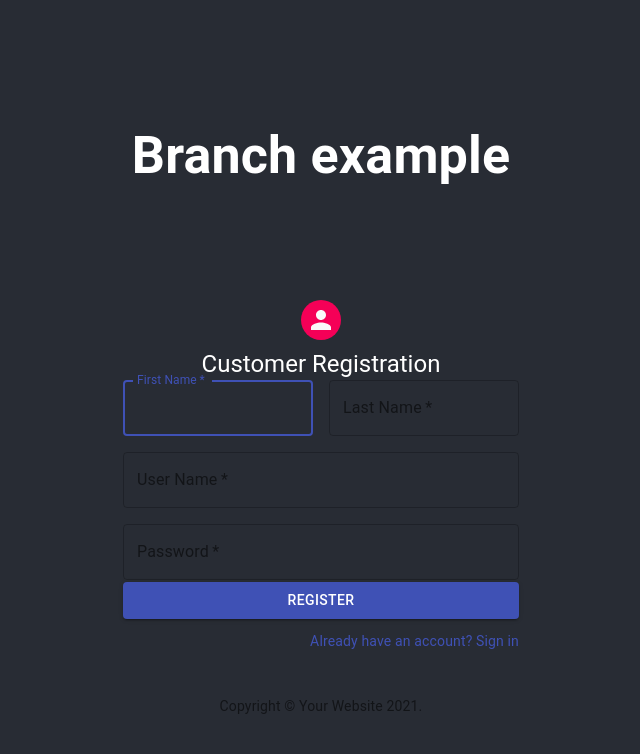
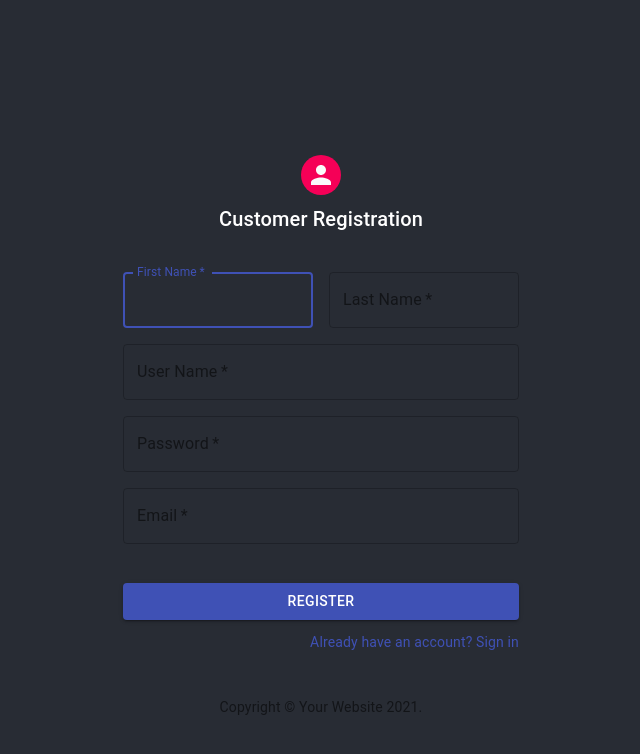
Before and after one commit to Revature-Canada-Project-2-Team-4/Project-2-frontend, a React (Create React App) app in the folder trade-stars/: page / in a window 1280 px wide. Shown: the top 754 px of the page, without its empty margins (319-959 px from the left). Built offline with nearby package versions, Linux system fonts and the light colour scheme.

Commit message:
completed customer register

```diff
--- a/trade-stars/src/App.tsx
+++ b/trade-stars/src/App.tsx
@@ -1,15 +1,14 @@
 import React from 'react';
 import './App.css';
-import { Register } from './CustomerComponent/CustomerRegister';
+import { Register } from './customerComponent/CustomerRegister';
+
 
 function App() {
   return (
     <div className="App">
       <header className="App-header">
-        <h1>Branch example</h1>
 
-       <Register></Register>
-
+        <Register></Register>
       </header>
     </div>
   );
--- /dev/null
+++ b/trade-stars/src/CustomerComponent/CustomerDashboard.tsx
@@ -0,0 +1 @@
+import React from 'react'
--- a/trade-stars/src/CustomerComponent/CustomerRegister.tsx
+++ b/trade-stars/src/CustomerComponent/CustomerRegister.tsx
@@ -56,6 +56,7 @@ export const  Register: React.FunctionComponent = (props) => {
   const [lastName, changeLastName] = useState("");
   const [username, changeUsername] = useState("");
   const [password, changePassword] = useState("");
+  const [email, changeEmail] = useState("");
 
   const handleFirstNameChange = (e: React.ChangeEvent<HTMLInputElement>) => {
     changeFirstName(e.target.value);
@@ -71,7 +72,10 @@ export const  Register: React.FunctionComponent = (props) => {
     changePassword(e.target.value);
   };
 
+  const handleEmailChange = (e: React.ChangeEvent<HTMLInputElement>) => {
+    changeEmail(e.target.value);
 
+  };
     // Synthetic event is from react for creating a standard event between different browsers
     const handleSubmitCustomer =  (e: React.SyntheticEvent) => {
 
@@ -83,10 +87,10 @@ export const  Register: React.FunctionComponent = (props) => {
         firstName,
         lastName,
         username,
-        password
+        password,
+        email
        );
 
-        console.log(customer)
        }catch  (e) {
         console.log(e.message);
       }
@@ -100,9 +104,10 @@ export const  Register: React.FunctionComponent = (props) => {
         <Avatar className={classes.avatar}>
 
         </Avatar>
-        <Typography component="h1" variant="h5">
+        <Typography component="h1" variant="h6">
           Customer Registration
         </Typography>
+      <br></br>
         <form onSubmit={handleSubmitCustomer} noValidate autoComplete="off">
           <Grid container spacing={2}>
             <Grid item xs={12} sm={6}>
@@ -159,9 +164,23 @@ export const  Register: React.FunctionComponent = (props) => {
                 autoComplete="current-password"
               />
             </Grid>
+            <Grid item xs={12}>
+              <TextField
+                value = {email}
+                onChange={handleEmailChange}
+                variant="outlined"
+                required
+                fullWidth
+                id="email"
+                label="Email"
+                name="email"
+                autoComplete="email"
+              />
+            </Grid>
+          </Grid>
+          <br></br>
+          <Button
 
-          </Grid>
-          <Button
             type="submit"
             fullWidth
             variant="contained"
--- a/trade-stars/src/remote/trade-stars/trade-stars-functions.ts
+++ b/trade-stars/src/remote/trade-stars/trade-stars-functions.ts
@@ -20,29 +20,33 @@ export const tsLogin = async (username: string, password: string) => {
     }
 }
 
-export const createNewCustomer = async (firstName:string, lastName:string, username:string, password:string) =>{
+export const createNewCustomer = async (firstName:string, lastName:string, username:string, password:string, email:string) =>{
 
     let newCustomer = {
             firstName,
             lastName,
             username,
-            password
+            password,
+            email,
+            userRole: 1
+
+
 
     }
 
     console.log(newCustomer)
-//     try{
+    try{
 
-//         let res = await tradeStarApi.post('/newUser', newCustomer);
-//         console.log(res.data);
-//         return res.data;
-//     }catch(e) {
-//         console.log(e);
-//         if(e.response){
-//             throw new Error(e.response.data);
-//         } else {
-//             throw new Error("Oops something went wrong")
-//         }
-//     }
+        let res = await tradeStarApi.post('/users', newCustomer);
+        console.log(res.data);
+        return res.data;
+    }catch(e) {
+        console.log(e);
+        if(e.response){
+            throw new Error(e.response.data);
+        } else {
+            throw new Error("Oops something went wrong")
+        }
+    }
 
  }
```
Also changed, not shown: trade-stars/src/index.tsx (+9 -0 lines).
